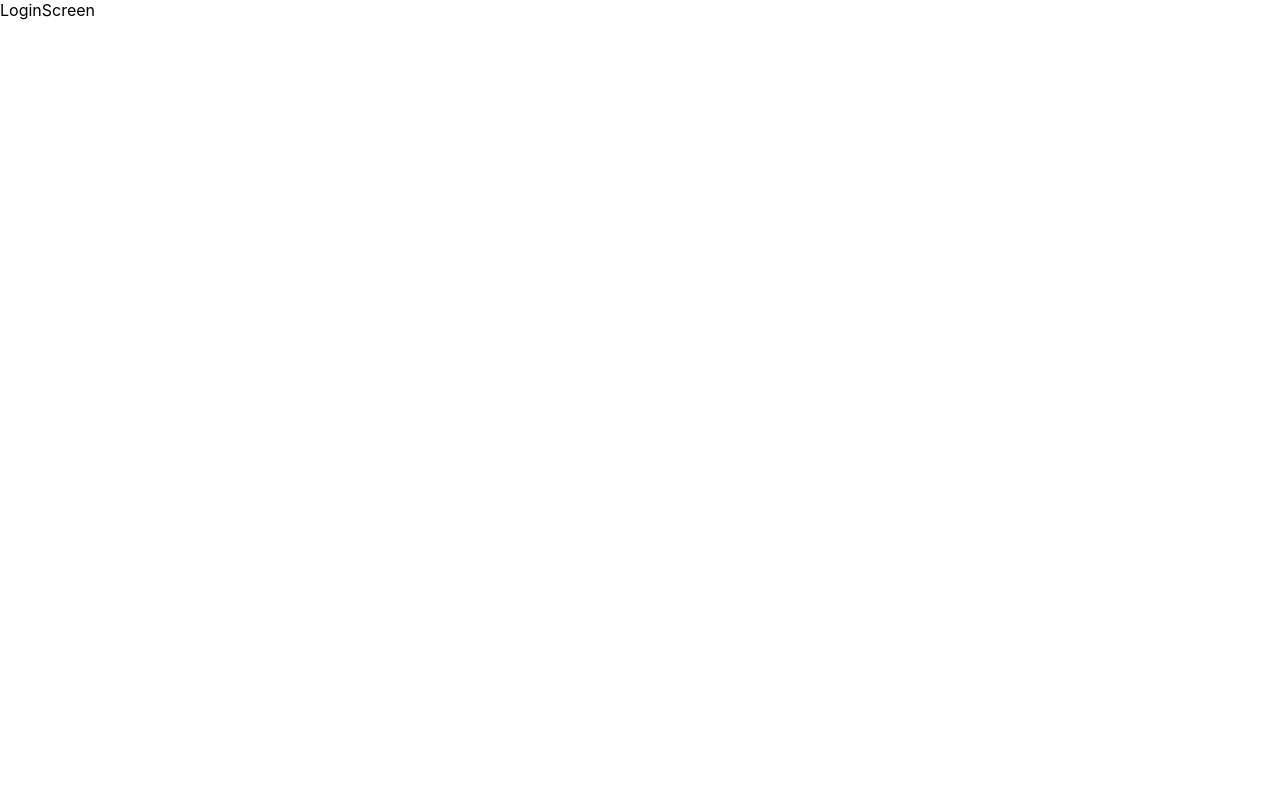
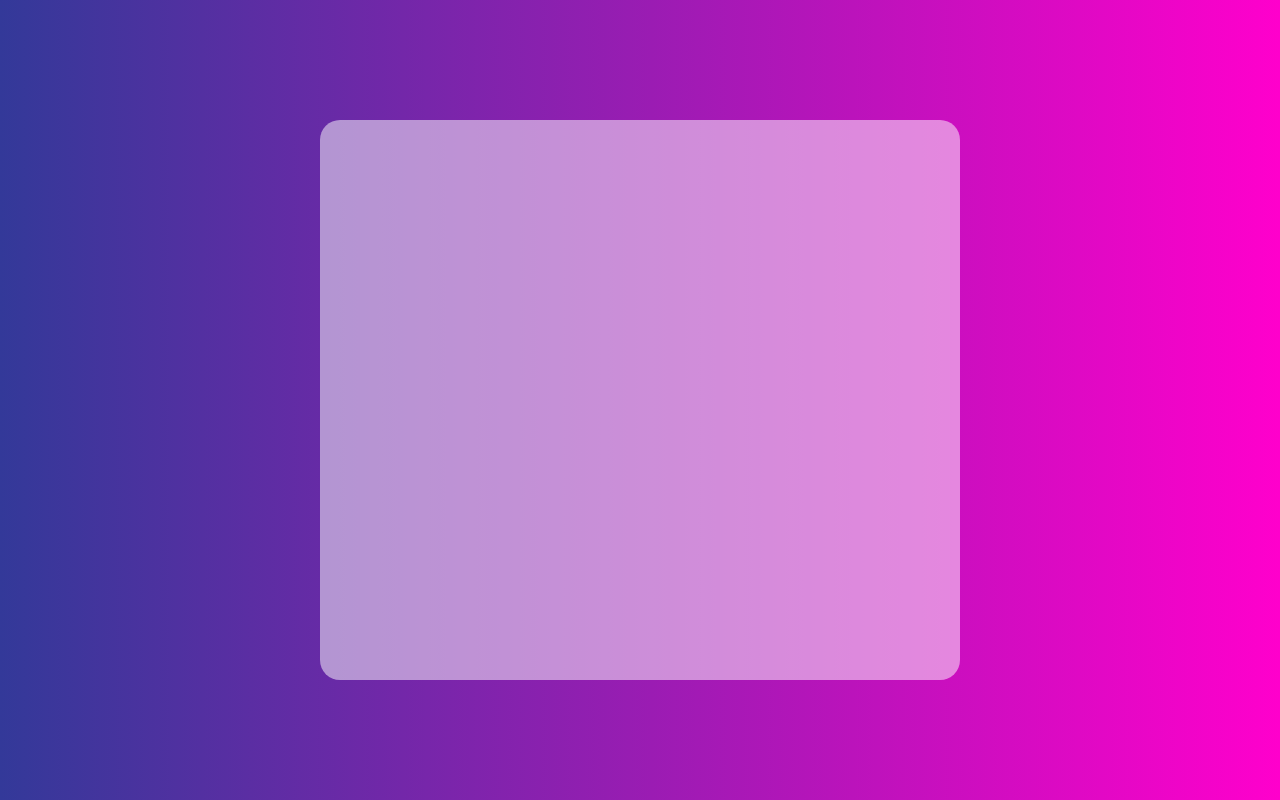
Before and after one commit to Kealen-Pillay/To-Do-List, a React (Create React App) app in the folder client/: page / in a window 1280 px wide. Built offline with nearby package versions, Linux system fonts and the light colour scheme.

Commit message:
Created transparent card on Login Screen

```diff
--- a/client/public/index.html
+++ b/client/public/index.html
@@ -24,7 +24,7 @@
       work correctly both with client-side routing and a non-root public URL.
       Learn how to configure a non-root public URL by running `npm run build`.
     -->
-    <title>React App</title>
+    <title>To Do</title>
   </head>
   <body>
     <noscript>You need to enable JavaScript to run this app.</noscript>
--- a/client/src/components/LoginScreen.tsx
+++ b/client/src/components/LoginScreen.tsx
@@ -1,7 +1,29 @@
 import React from "react";
+import { Box, Typography } from "@mui/material";
 
 const LoginScreen = () => {
-  return <div>LoginScreen</div>;
+  return (
+    <Box
+      sx={{
+        background: "linear-gradient(to right, #333999, #ff00cc)",
+        width: "100vw",
+        height: "100vh",
+        display: "flex",
+        justifyContent: "center",
+        alignItems: "center",
+      }}
+    >
+      <Box
+        sx={{
+          width: "50%",
+          height: "70%",
+          backgroundColor: "white",
+          opacity: 0.5,
+          borderRadius: 5,
+        }}
+      ></Box>
+    </Box>
+  );
 };
 
 export default LoginScreen;
```
